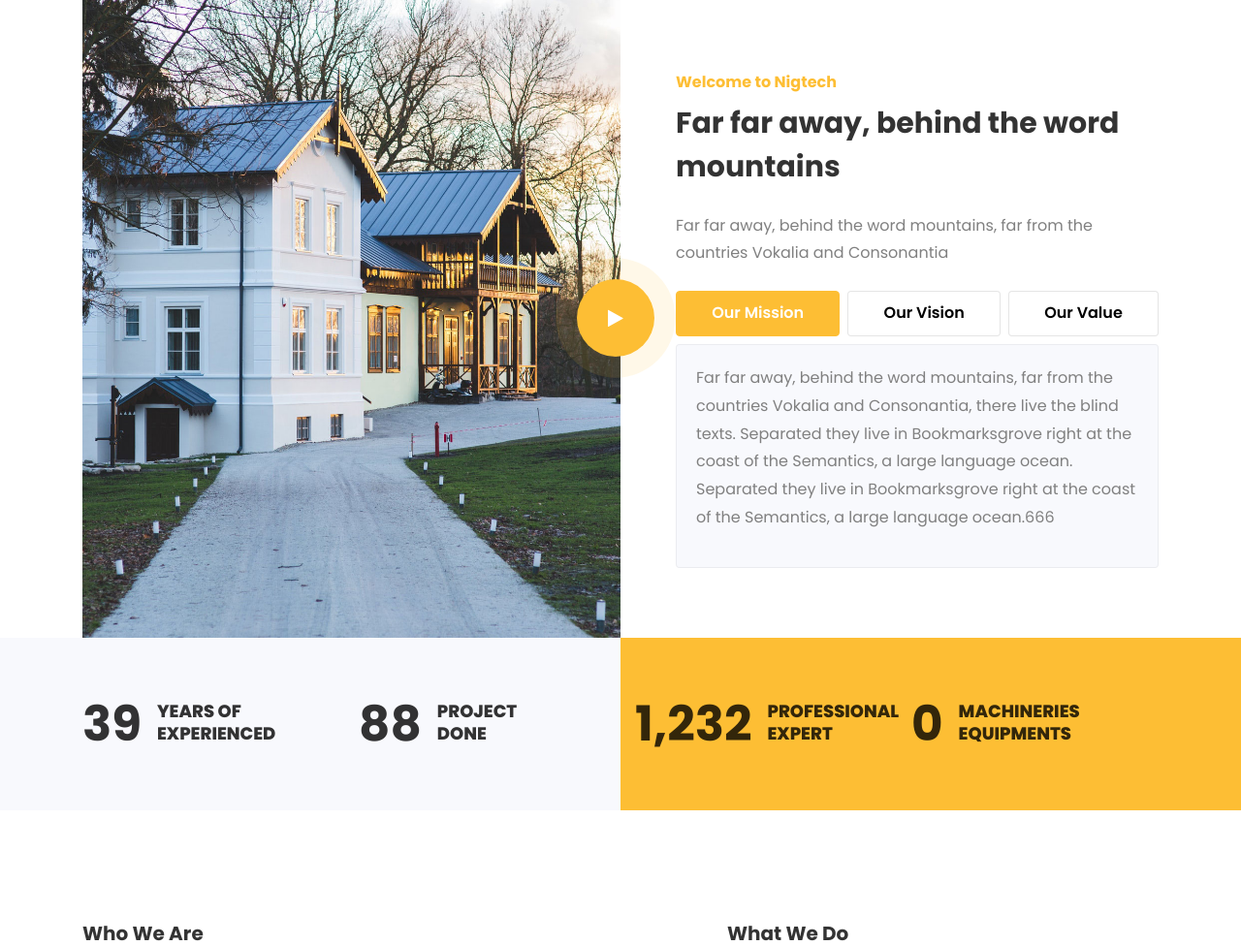
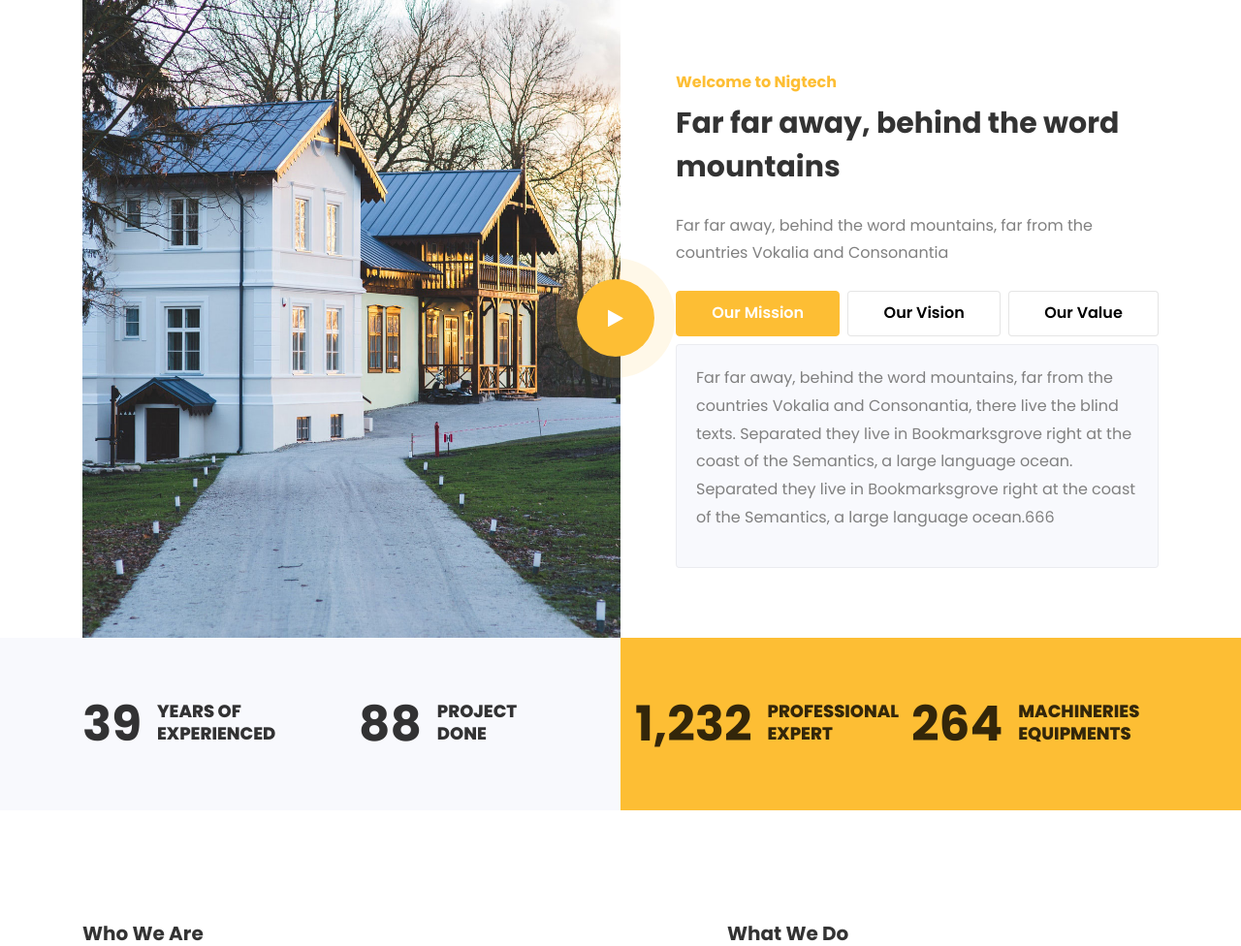
Before and after one commit to lurdray/RealEstate, a Django app: page /about/ in a window 1280 px wide. Shown: the part 602-1578 px from the top of the page at 97% size. Run offline with Django 3.2, Linux system fonts and the light colour scheme; data comes from the database, SQL or seed files in the repository; both versions use the stored data as it was after the commit; some libraries are stand-ins or nearby versions; some web fonts are replaced.

Commit message:
fixed light bug

```diff
--- a/main/templates/main/about.html
+++ b/main/templates/main/about.html
@@ -102,7 +102,7 @@
           <div class="col-md-6 col-lg-3 d-flex justify-content-center counter-wrap ftco-animate">
             <div class="block-18 d-flex">
               <div class="text d-flex align-items-center">
-                <strong class="number" data-number="{{ setting.machine }}">0</strong>
+                <strong class="number" data-number="{{ setting.machines }}">0</strong>
               </div>
               <div class="text-2">
               	<span>Machineries <br>Equipments</span>
--- a/main/templates/main/index.html
+++ b/main/templates/main/index.html
@@ -237,8 +237,8 @@
               </div>
             </div>
           </div>
-       </div>
           {% endfor %}
+        </div>
       </div>
     </section>
 
```
Also changed, not shown: db.sqlite3.
